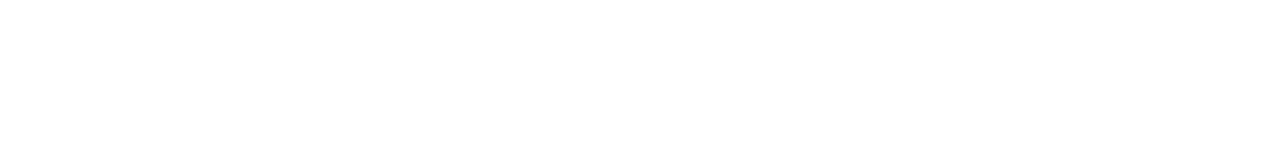
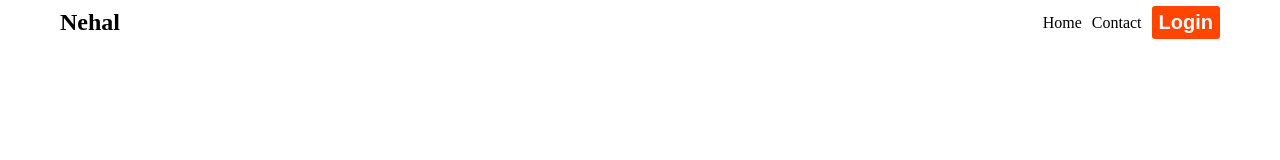
Before and after one commit to nehal7472/web-project01, a plain HTML site: page index.html in a window 1280 px wide. Drawn offline with Linux system fonts and the light colour scheme.

Commit message:
50% nav complete

```diff
--- a/index.html
+++ b/index.html
@@ -1,15 +1,20 @@
 <!DOCTYPE html>
 <html lang="en">
   <head>
-  <meta charset="UTF-8">
-  <meta name="viewport" content="width=device-width, initial-scale=1.0">
-  <link rel="stylesheet" href="style.css">
+    <meta charset="UTF-8" />
+    <meta name="viewport" content="width=device-width, initial-scale=1.0" />
+    <link rel="stylesheet" href="style.css" />
     <title>Portfolio</title>
   </head>
   <body>
-  <header>
-    <nav>
-      <h1></h1>
+    <header class="header">
+      <nav class="nav_container">
+        <h1>Nehal</h1>
+        <ul class="nav_links">
+          <li>Home</li>
+          <li>Contact</li>
+          <li><button class="btn">Login</button></li>
+        </ul>
       </nav>
     </header>
   </body>
--- a/style.css
+++ b/style.css
@@ -0,0 +1,34 @@
+* {
+  margin: 0;
+  padding: 0;
+  box-sizing: border-box;
+}
+.btn{
+  padding: 5px 7px;
+  font-size: 20px;
+  font-weight: 700;
+  color: white;
+  background: orangered;
+  border-radius: 3px;
+  outline: none;
+  border: none;
+  cursor: pointer;
+}
+
+.nav_container {
+  height: 45px;
+  display: flex;
+  justify-content: space-between;
+  align-items: center;
+  margin: 0 60px;
+}
+
+.nav_links {
+  display: flex;
+  align-items: center;
+  gap: 10px;
+}
+.nav_links > li {
+  list-style: none;
+  cursor: pointer;
+}
```
Lines whose indentation alone changed are shown as unchanged.
